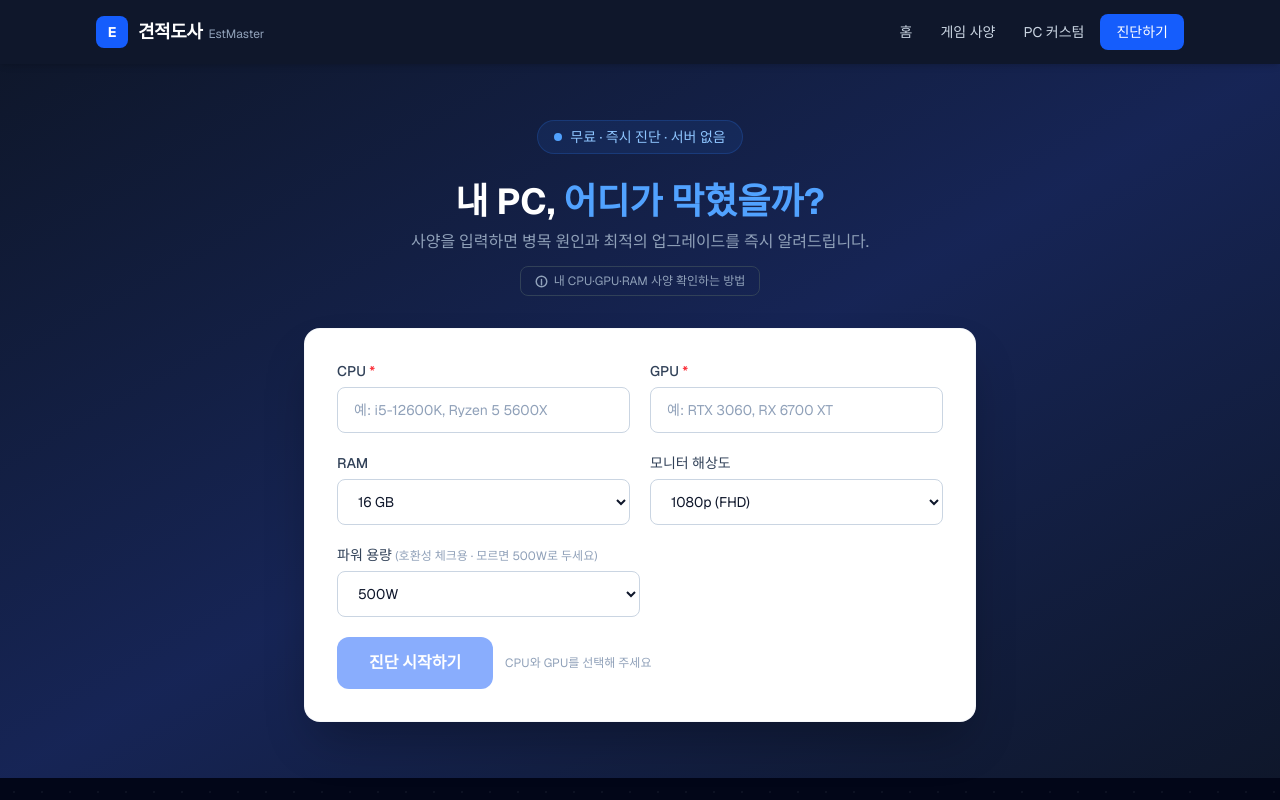
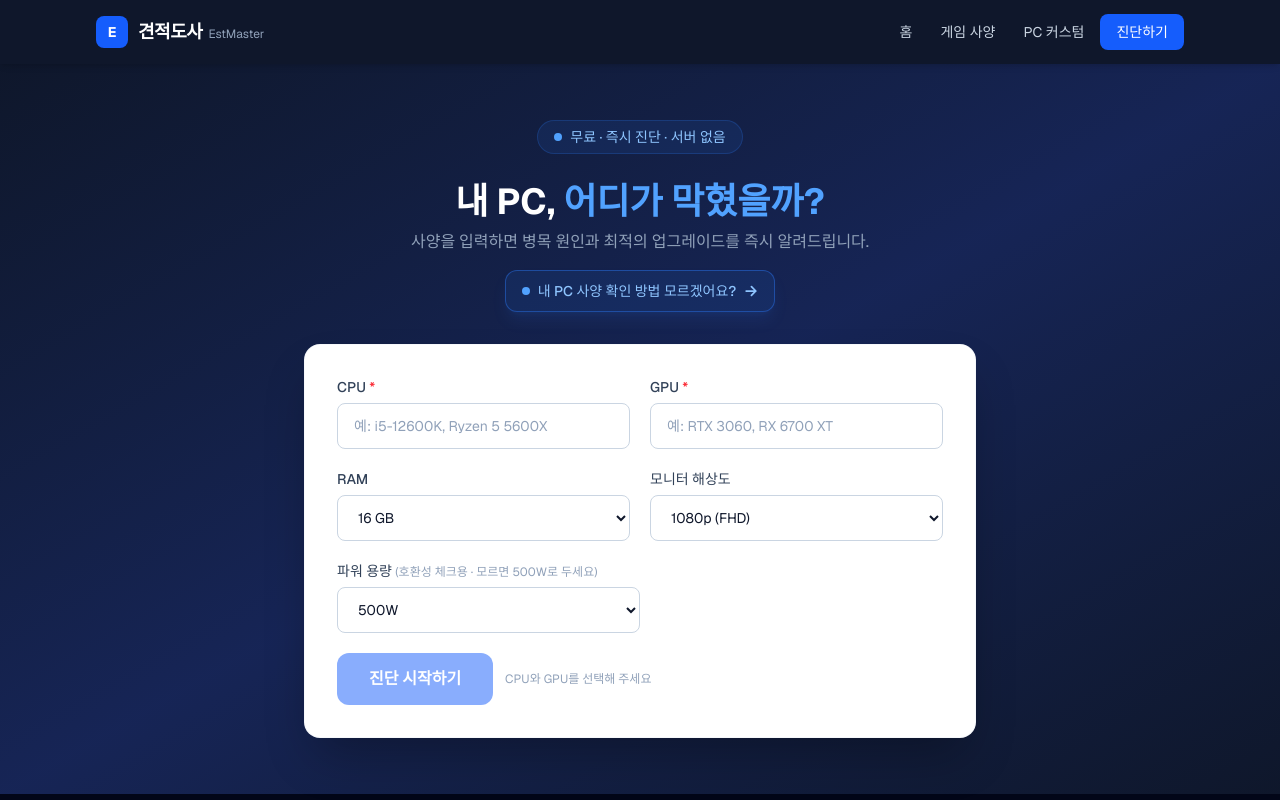
Before and after one commit to limhoooo/estmaster, a Next.js app: page / in a window 1280 px wide. Shown: the top 800 px of the page. Built offline with nearby package versions, Linux system fonts and the light colour scheme.

Commit message:
fix: 사양 확인 가이드 버튼 디자인 개선
- 파란 배경 + 테두리 + 그림자로 시인성 향상
- 깜빡이는 파란 점(animate-ping) 추가
- 텍스트 크기 xs→sm, 더 친근한 문구
- 화살표 아이콘 추가

Co-Authored-By: Claude Sonnet 4.6 <noreply@anthropic.com>

```diff
--- a/src/components/ui/SpecGuideModal.tsx
+++ b/src/components/ui/SpecGuideModal.tsx
@@ -168,12 +168,17 @@ export default function SpecGuideModal() {
       <button
         type="button"
         onClick={() => setOpen(true)}
-        className="mt-3 inline-flex items-center gap-1.5 rounded-lg border border-slate-700 px-3.5 py-1.5 text-xs text-slate-400 transition hover:border-slate-500 hover:text-slate-200"
+        className="mt-4 inline-flex items-center gap-2 rounded-xl border border-blue-500/40 bg-blue-500/10 px-4 py-2.5 text-sm font-medium text-blue-300 shadow-lg shadow-blue-500/10 transition-all hover:border-blue-400/60 hover:bg-blue-500/20 hover:text-blue-200 hover:shadow-blue-500/20"
       >
-        <svg width="13" height="13" viewBox="0 0 16 16" fill="none" stroke="currentColor" strokeWidth="1.8" strokeLinecap="round">
-          <circle cx="8" cy="8" r="6.5"/><path d="M8 7v5M8 5.5v.5"/>
+        {/* 깜빡이는 점 */}
+        <span className="relative flex h-2 w-2 flex-shrink-0">
+          <span className="absolute inline-flex h-full w-full animate-ping rounded-full bg-blue-400 opacity-60" />
+          <span className="relative inline-flex h-2 w-2 rounded-full bg-blue-400" />
+        </span>
+        내 PC 사양 확인 방법 모르겠어요?
+        <svg width="14" height="14" viewBox="0 0 16 16" fill="none" stroke="currentColor" strokeWidth="2" strokeLinecap="round" strokeLinejoin="round">
+          <path d="M2.5 8h11M8.5 3l5 5-5 5"/>
         </svg>
-        내 CPU·GPU·RAM 사양 확인하는 방법
       </button>
 
       {open && createPortal(
```
